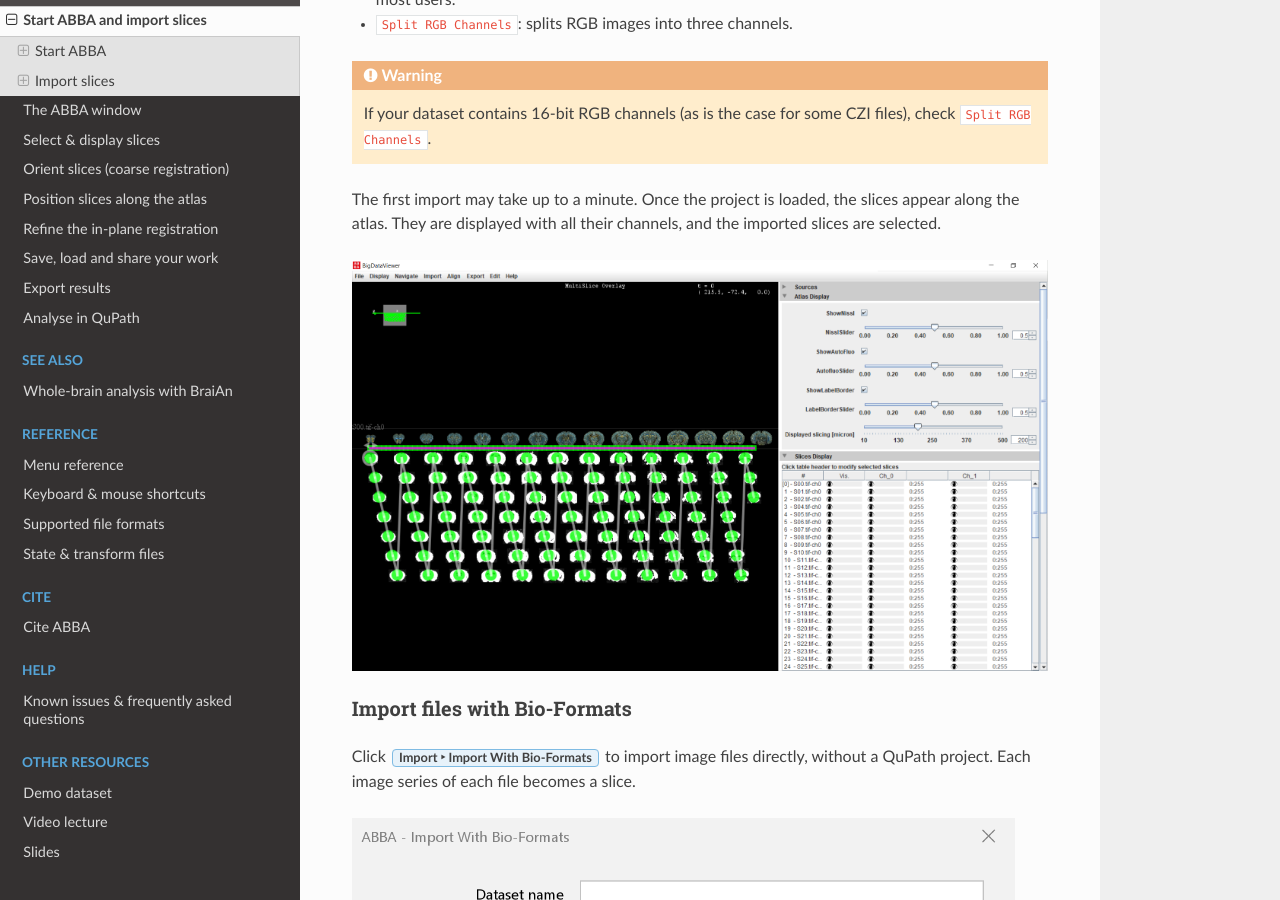
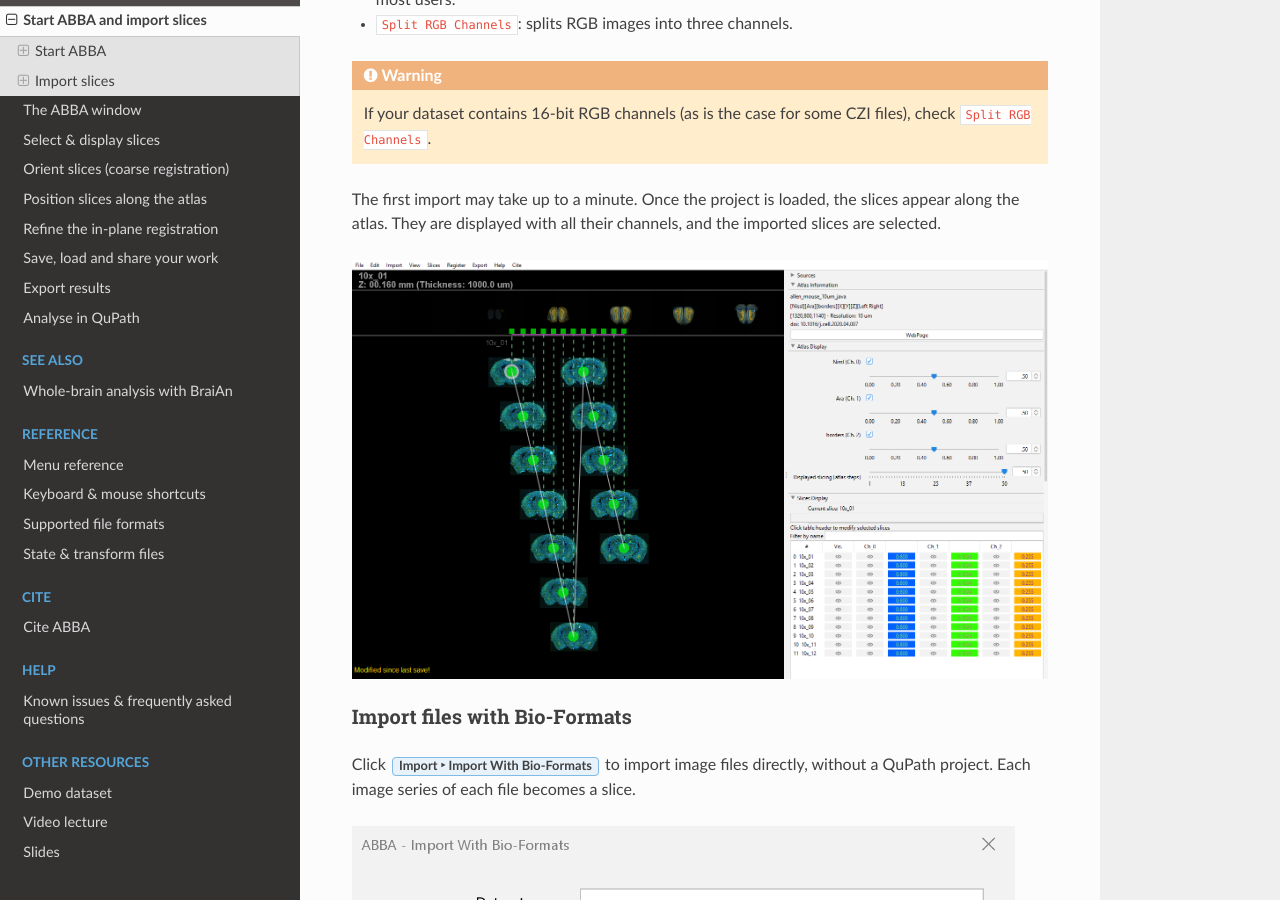
Before and after one commit to BIOP/abba-documentation, a Sphinx documentation site: the page built from docs/source/guide/start_and_import.md, in a window 1280 px wide and 900 px high, scrolled down 2931 px. Built offline with Sphinx 7.4.7 and the Read the Docs theme 3.1.0, drawn with Linux system fonts in a browser that asks for light colours.

Commit message:
Replace the picture of the window after import with a generated one
Produced by abba-doc-assets (GenerateStartAndImportAssets) with ABBA 0.24.1.

Co-Authored-By: Claude Opus 5.5 <noreply@anthropic.com>

```diff
--- a/docs/source/guide/start_and_import.md
+++ b/docs/source/guide/start_and_import.md
@@ -67,9 +67,7 @@ If your dataset contains 16-bit RGB channels (as is the case for some CZI files)
 
 The first import may take up to a minute. Once the project is loaded, the slices appear along the atlas. They are displayed with all their channels, and the imported slices are selected.
 
-![Project newly opened in ABBA](/assets/img/fiji_just_opened_project.png)
-
-<!-- TODO GIF phase: re-shoot this view with ABBA 0.24.1 (slices are now displayed by default). -->
+![ABBA window right after importing slices: the atlas sections in a row, the imported slices below them, all selected](/assets/abba/guide/start_and_import/slices_imported.png)
 
 (import-files)=
 ### Import files with Bio-Formats
```
Also changed, not shown: docs/source/assets/abba/guide/start_and_import/slices_imported.png (added), docs/source/assets/img/fiji_just_opened_project.png (deleted).
